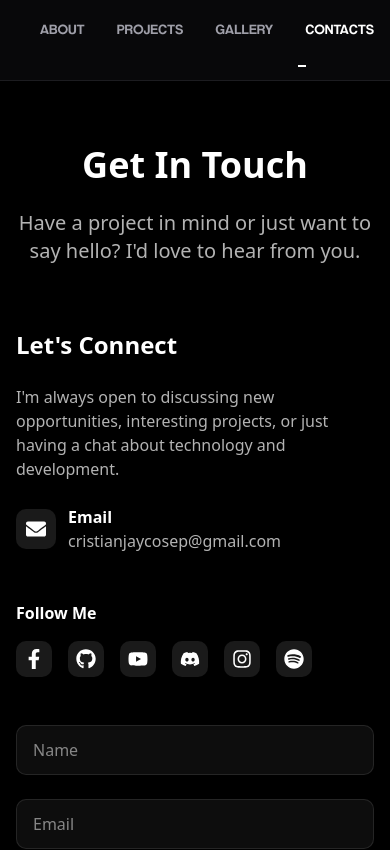
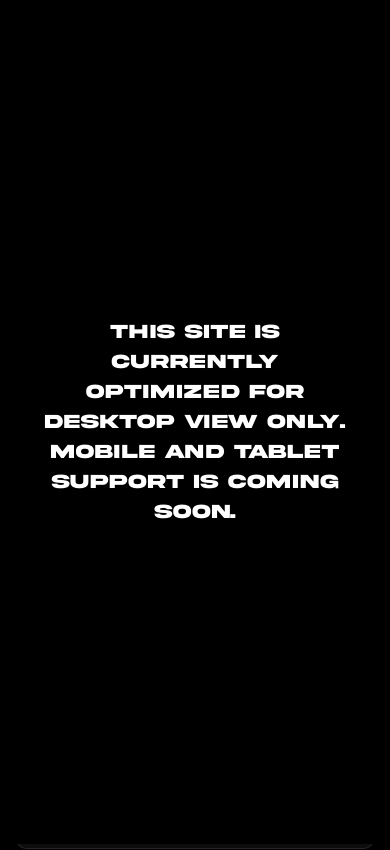
Before and after one commit to j4304/cristianjay-website, a Next.js app: page /contacts in a window 390 px wide. Shown: the top 850 px of the page. Built offline with nearby package versions, Linux system fonts and the light colour scheme.

Commit message:
added warning for tablet and mobile view

```diff
--- a/src/app/globals.css
+++ b/src/app/globals.css
@@ -140,15 +140,37 @@
 }
 
 @font-face {
-  font-family: 'Akira';
-  src: url('/fonts/Akira.otf') format('opentype');
+  font-family: "Akira";
+  src: url("/fonts/Akira.otf") format("opentype");
   font-weight: normal;
   font-style: normal;
 }
 
 @font-face {
-  font-family: 'Davetica';
-  src: url('/fonts/Davetica-Regular.otf') format('opentype');
+  font-family: "Davetica";
+  src: url("/fonts/Davetica-Regular.otf") format("opentype");
   font-weight: normal;
   font-style: normal;
 }
+@media (max-width: 1024px) {
+  html::before {
+    content: "This site is currently optimized for desktop view only. Mobile and tablet support is coming soon.";
+    display: flex;
+    align-items: center;
+    justify-content: center;
+    color: white;
+    background: black;
+    text-align: center;
+    padding: 2rem;
+    font-size: 1.25rem;
+    font-family: 'Akira', sans-serif;
+    z-index: 9999;
+    position: fixed;
+    width: 100%;
+    height: 100%;
+  }
+
+  body {
+    overflow: hidden !important;
+  }
+}
```
